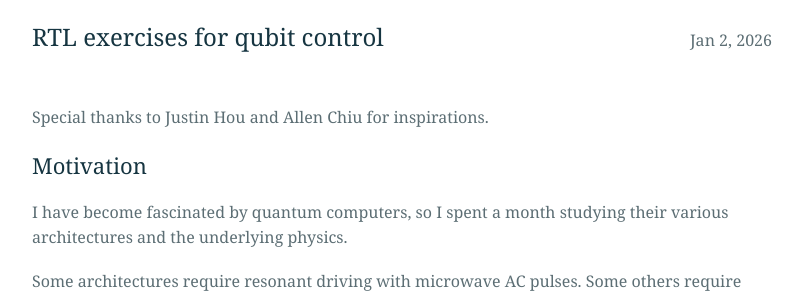
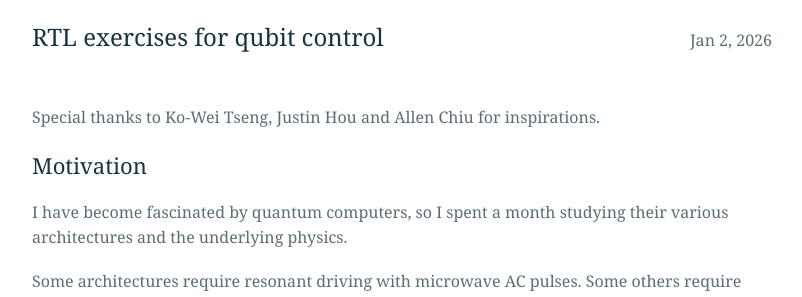
Before and after one commit to guiltygyoza/new-blog, a Jekyll site: the page built from _posts/2026-01-03-quantum-control-rtl.md, in a window 1280 px wide and 900 px high. Shown: the part 194-491 px from the top of the window, without its empty margins (238-1040 px from the left). Built offline with Jekyll 4.4.1, drawn with Linux system fonts in a browser that asks for light colours.

Commit message:
update blog

```diff
--- a/_posts/2026-01-03-quantum-control-rtl.md
+++ b/_posts/2026-01-03-quantum-control-rtl.md
@@ -6,7 +6,7 @@ categories: idea
 published: true
 ---
 
-Special thanks to Justin Hou and Allen Chiu for inspirations.
+Special thanks to Ko-Wei Tseng, Justin Hou and Allen Chiu for inspirations.
 
 ## Motivation
 
```
